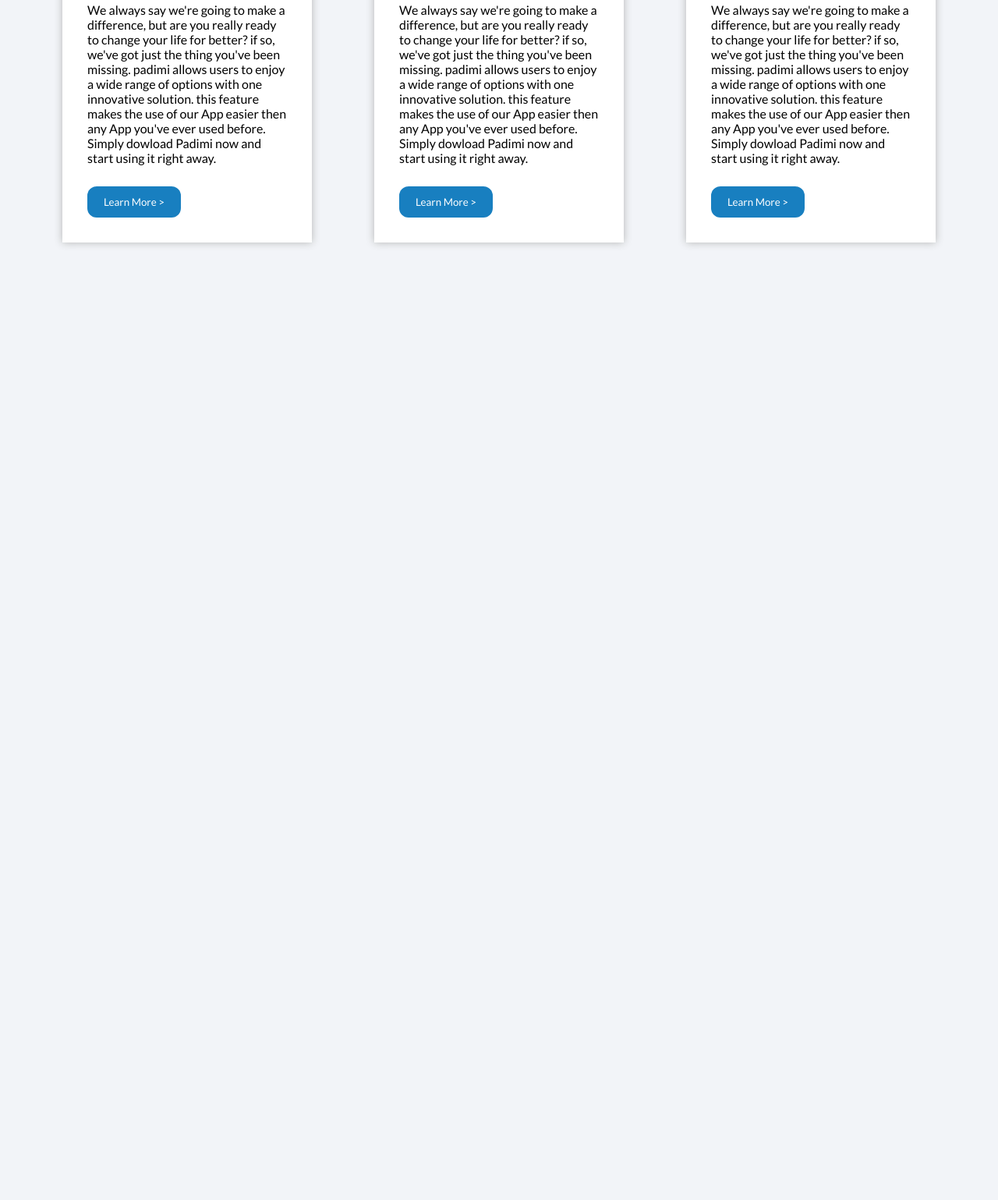
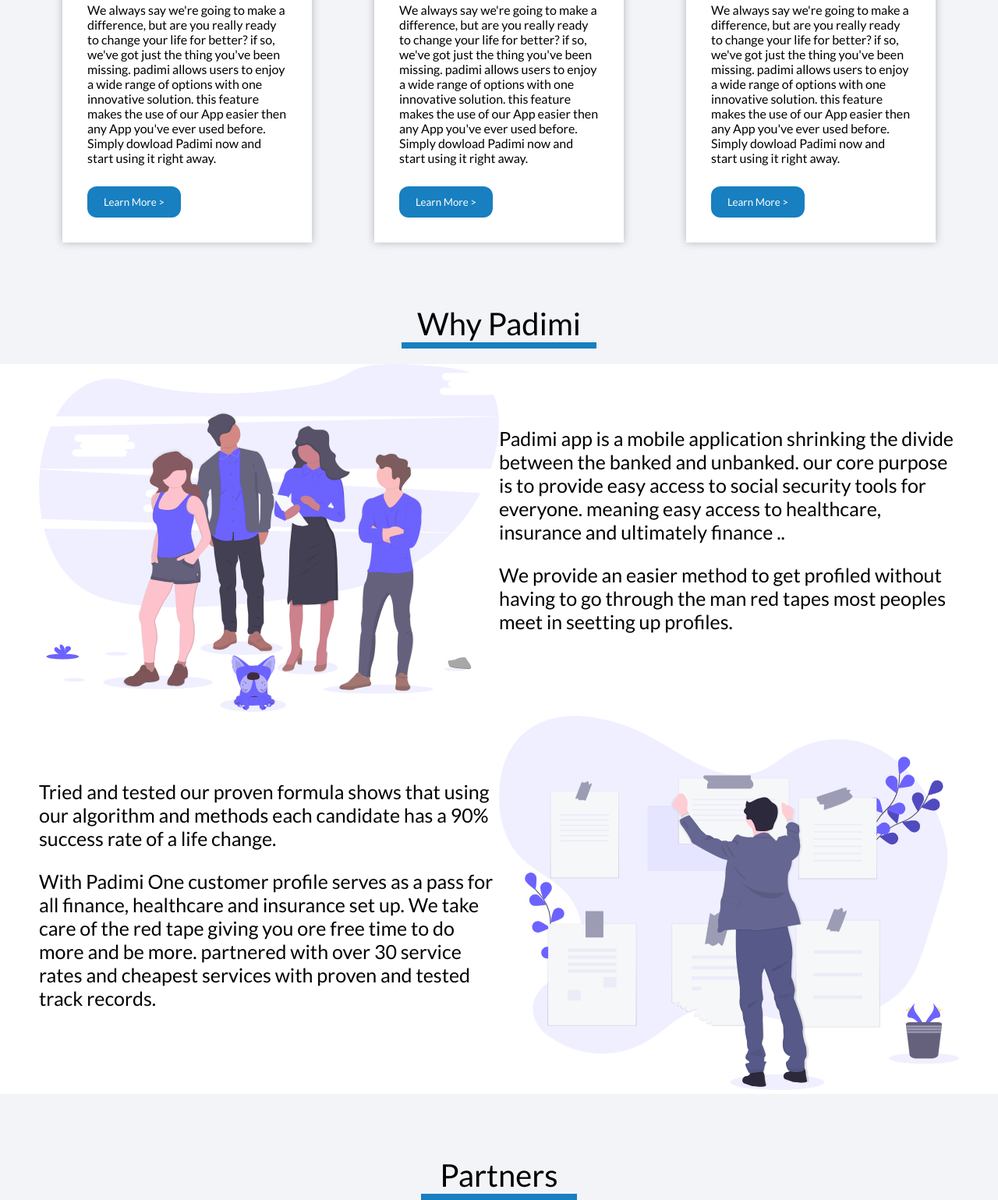
Before and after one commit to sirsuccess/padimi, a plain HTML site: page index.html in a window 1280 px wide. Shown: the part 777-2316 px from the top of the page at 78% size. Before the commit the page ends 1120 px from the top, so only its background shows below. Drawn offline with Linux system fonts and the light colour scheme.

Commit message:
added why padimi section

```diff
--- a/css/style.css
+++ b/css/style.css
@@ -130,3 +130,27 @@
     border-radius: 12px;
     margin-top: 2em;
 }
+/* <!-- end of section 3 --> */
+.next-line{
+    width: 250px;
+    margin-bottom: 0.5em;
+}
+/* <!-- end of section 4 --> */
+.section_5{
+    display: flex;
+    justify-content: space-evenly;
+    align-items: center;
+    padding: 0 2em;
+    background-color: #ffffff;
+    font-size: 25px
+}
+.section_5-left{
+    width: 50%;
+}
+
+.section_5-right{
+    width: 50%;
+}
+.section_5-right p{
+    margin-bottom: 1em;
+}
--- a/index.html
+++ b/index.html
@@ -109,6 +109,54 @@
 
         </div>
     </div>
+    <!-- end of section 3 -->
+    <div class="section_2">
+        Why Padimi
+        <div class="line next-line"></div>
+    </div>
+    <!-- end of section 4 -->
+    <div class="section_5">
+        <div class="section_5-left">
+            <div class="section_5-left-img">
+                <img src="img/undraw_team_spirit_hrr4.svg" alt="group">
+            </div>
+        </div>
+        <div class="section_5-right">
+            <p>
+                Padimi app is a mobile application shrinking the divide between the banked and unbanked. our core
+                purpose is to provide easy access to social security tools for everyone. meaning easy access to
+                healthcare, insurance and ultimately finance ..
+            </p>
+            <p>
+                We provide an easier method to get profiled without having to go through the man red tapes most peoples
+                meet in seetting up profiles.
+            </p>
+        </div>
+    </div>
+    <div class="section_5">
+        <div class="section_5-right">
+            <p>
+                Tried and tested our proven formula shows that using our algorithm and methods each candidate has a 90%
+                success rate of a life change.
+            </p>
+            <p>
+                With Padimi One customer profile serves as a pass for all finance, healthcare and insurance set up. We
+                take care of the red tape giving you ore free time to do more and be more. partnered with over 30
+                service rates and cheapest services with proven and tested track records.
+            </p>
+        </div>
+        <div class="section_5-left">
+            <div class="section_5-left-img">
+                <img src="img/taking note.svg" alt="take note">
+            </div>
+        </div>
+    </div>
+    <!-- end of section 5 -->
+    <div class="section_2">
+            Partners
+            <div class="line"></div>
+        </div>
+        <!-- end of section 6 -->
 </body>
 
 </html>
```
Also changed, not shown: img/Vector.svg (added), img/taking note (1).svg (added), img/undraw_team_spirit_hrr4 (1).svg (added).
